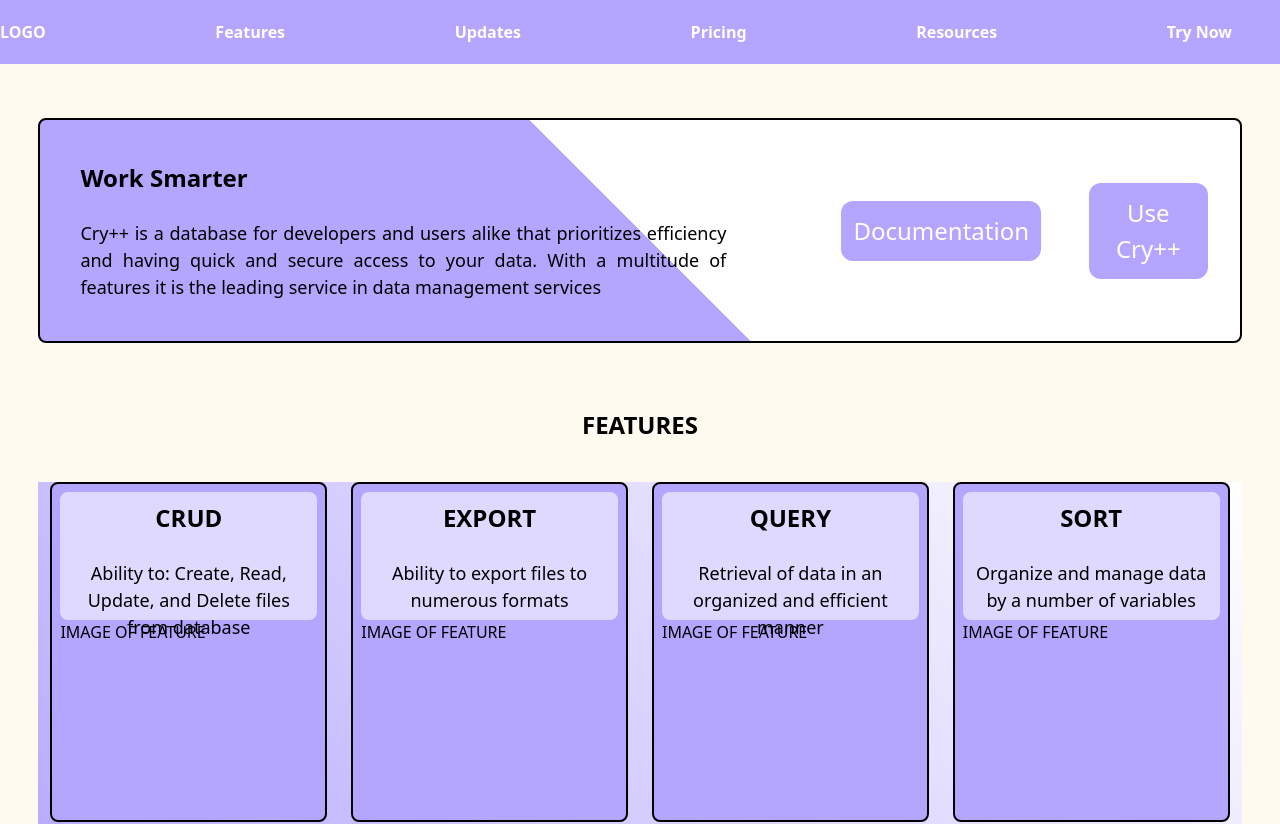
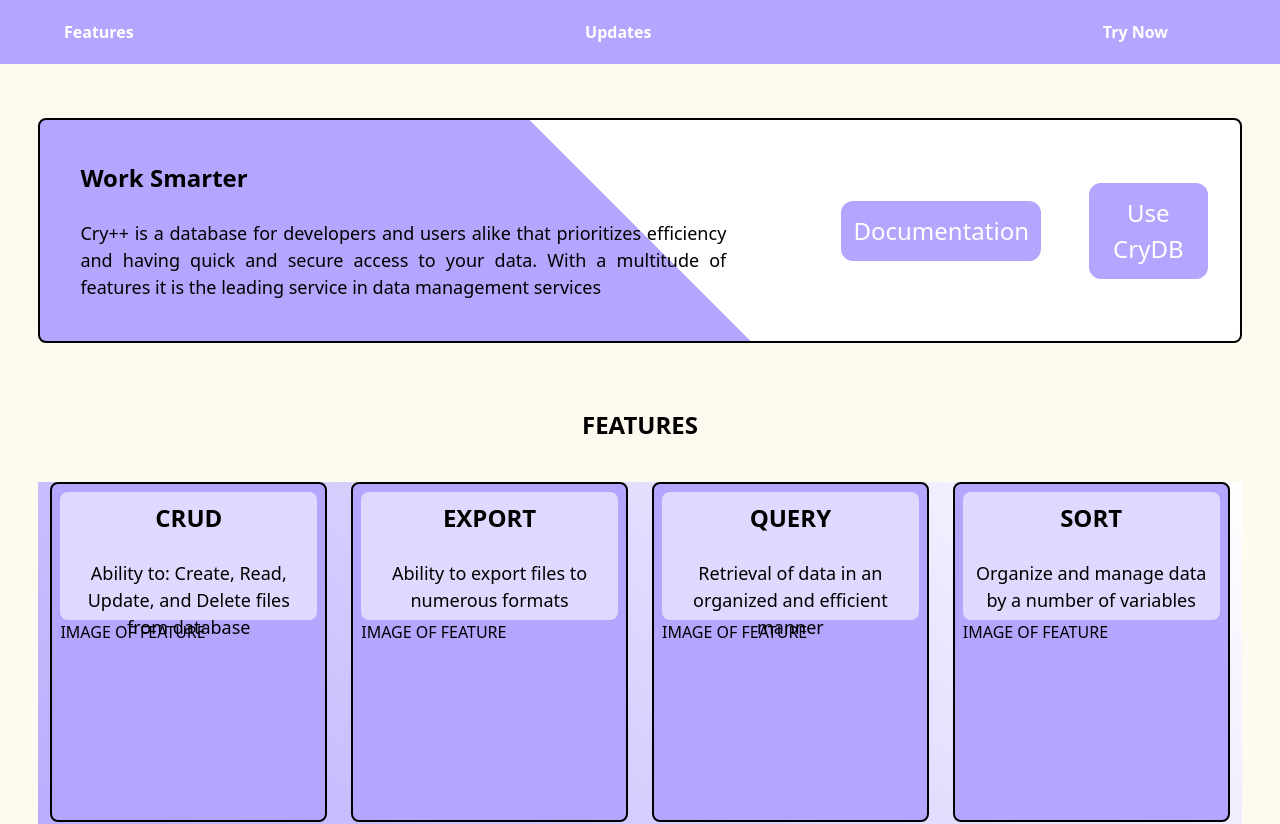
Before and after one commit to CS180-spring/cs180-21-CryPlusPlus, a Next.js app in the folder crydb/: page / in a window 1280 px wide. Shown: the top 824 px of the page. Built offline with nearby package versions, Linux system fonts and the light colour scheme.

Commit message:
Removed unnecessary stuff

```diff
--- a/crydb/app/page.jsx
+++ b/crydb/app/page.jsx
@@ -1,19 +1,17 @@
 'use client';
 import Link from 'next/link'
 import './page.css'
-import { FacebookShareButton } from 'react-share';
 
 const Home = () => {
-
   return (
     <div className='page_container'>
       <div id='spinning_cat_intro'></div>
-      <nav>
-        <li>LOGO</li>
+      <nav className='px-16'>
+        {/* <li>LOGO</li> */}
         <li><a href='#feats_sec'>Features</a></li>
         <li><a href='#ups_sec'>Updates</a></li>
-        <li><a href='#prices'>Pricing</a></li>
-        <li><a href='#res_sec'>Resources</a></li>
+        {/* <li><a href='#prices'>Pricing</a></li> */}
+        {/* <li><a href='#res_sec'>Resources</a></li> */}
         <li id="try_now_button"><Link href='main'> Try Now</Link></li>
       </nav>
 
@@ -24,7 +22,7 @@ const Home = () => {
         </div>
         <div id="overview_right">
           <Link className='overview_links' href="../README.md">Documentation</Link>
-          <Link className='overview_links' href='main'> Use Cry++ </Link>
+          <Link className='overview_links' href='main'> Use CryDB </Link>
         </div>
       </div>
       <h2>FEATURES</h2>
@@ -89,7 +87,7 @@ const Home = () => {
           </tr>
         </table>
       </div> */}
-      <h2>RESOURCES</h2>
+      {/* <h2>RESOURCES</h2>
       <div id="res_sec" className='resource_labels_container'>
         <h3 className='resource_label'>CONTACT US</h3>
         <h3 className='resource_label'>SHARE</h3>
@@ -112,7 +110,7 @@ const Home = () => {
               </a></li>)}
           </ul>
         </div>
-      </div>
+      </div> */}
 
     </div>
   )
```
